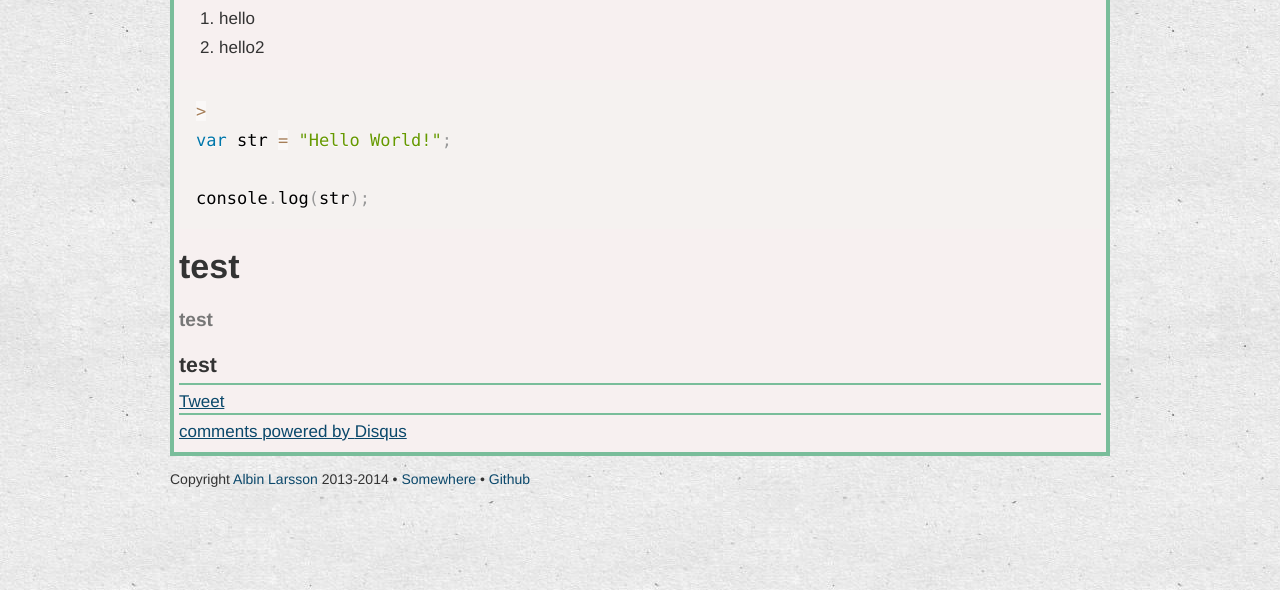
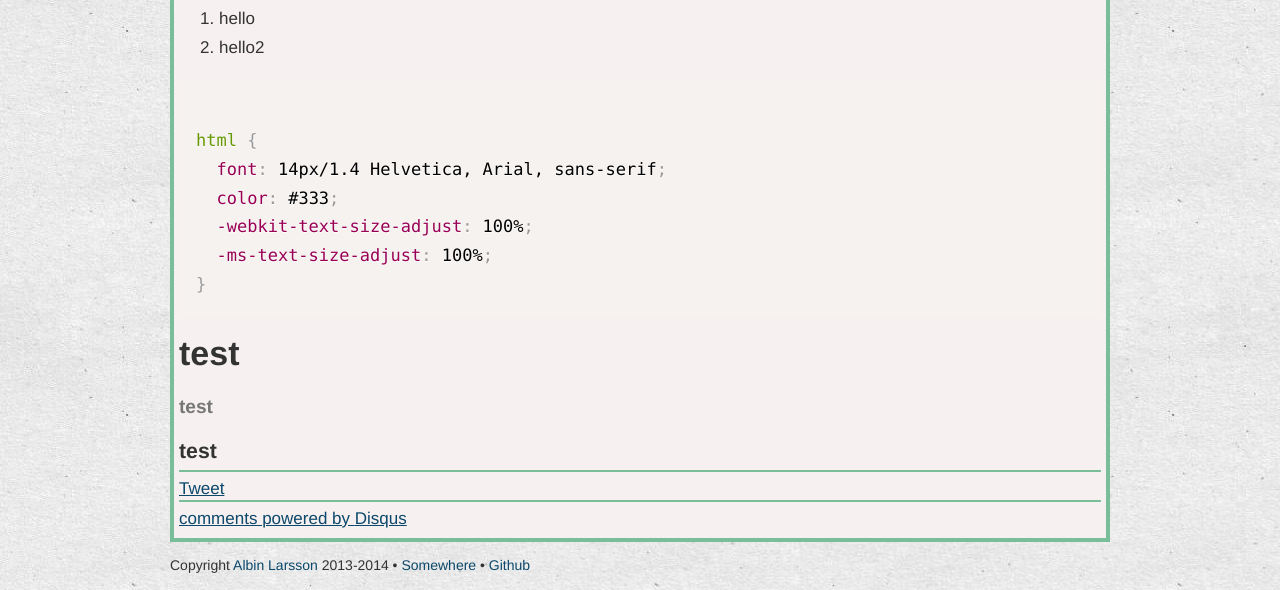
Before and after one commit to mikiec84/abbe98.github.com, a Jekyll site: the page built from _posts/2014-01-16-markdown-test.md, in a window 1280 px wide. Shown: the part 667-1257 px from the top of the page. Built offline with Jekyll 4.4.1, drawn with Linux system fonts in a browser that asks for light colours; comment, search, counter and statistics services are not loaded.

Commit message:
Testing CSS with prism

```diff
--- a/_posts/2014-01-16-markdown-test.md
+++ b/_posts/2014-01-16-markdown-test.md
@@ -21,10 +21,13 @@ Test test test [test][1] **test** *test*
  1. hello
  2. hello2
 
-<pre><code class="language-javascript">>
-var str = "Hello World!";
-
-console.log(str);
+<pre><code class="language-css">
+html {
+  font: 14px/1.4 Helvetica, Arial, sans-serif;
+  color: #333;
+  -webkit-text-size-adjust: 100%;
+  -ms-text-size-adjust: 100%;
+}
 </code></pre>
 
 #test
```
